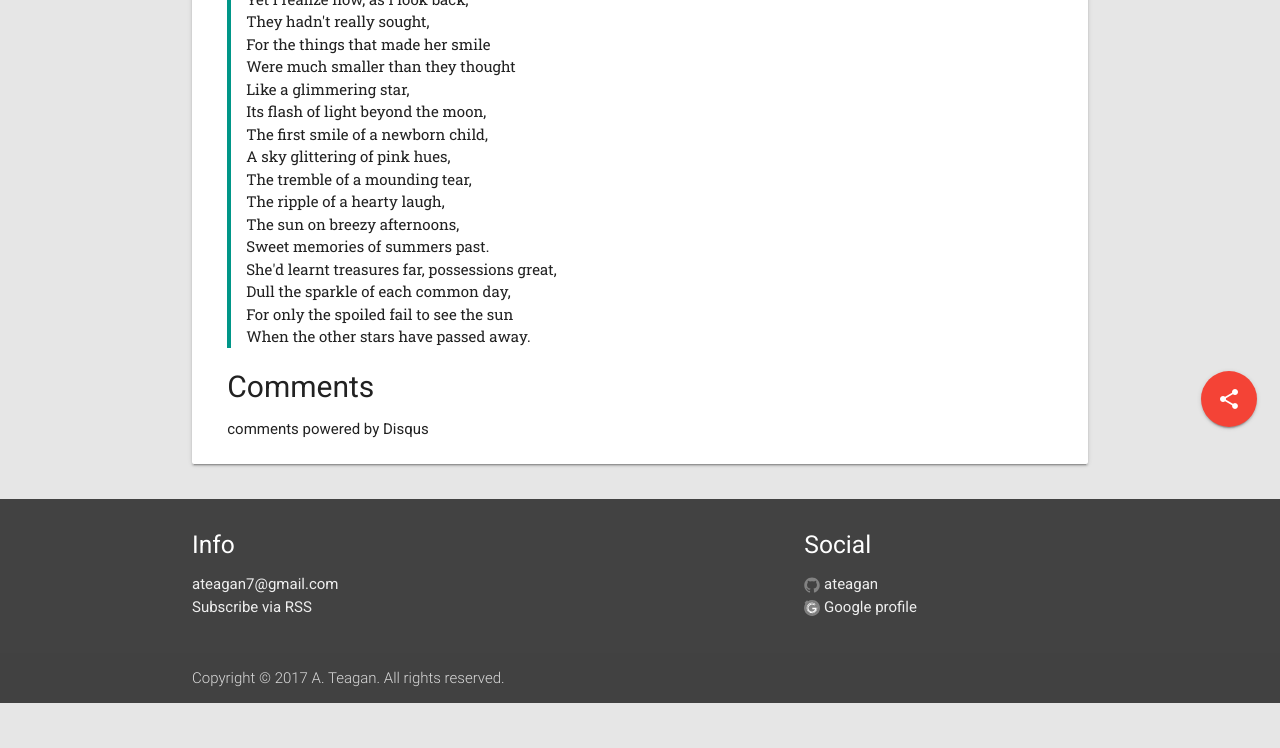
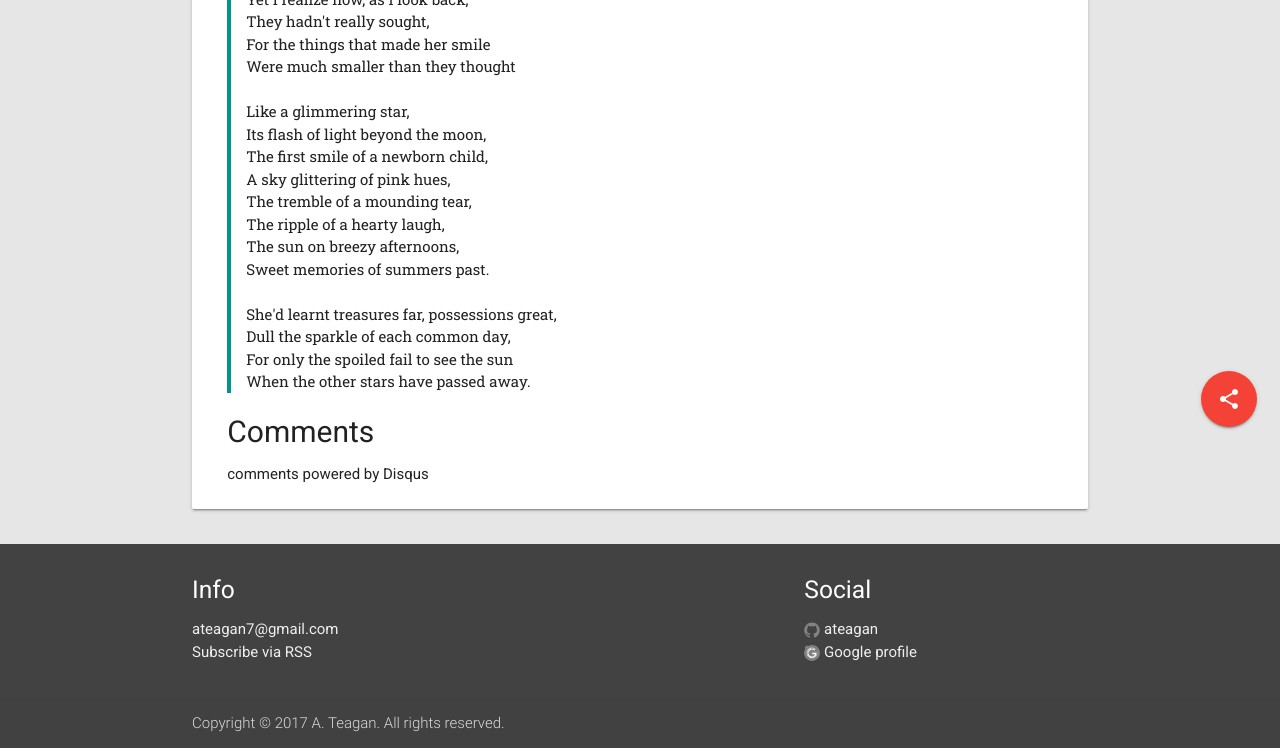
Before and after one commit to ateagan/ateagan.github.io, a Jekyll site: the page built from _posts/2016-12-29-the-sun-is-too-a-star.markdown, in a window 1280 px wide. Shown: the part 450-1198 px from the top of the page. Built offline with Jekyll 4.4.1, drawn with Linux system fonts in a browser that asks for light colours; nearby versions of some CDN libraries; some web fonts are replaced; comment, search, counter and statistics services are not loaded; before the commit the page ends 1153 px from its top, so only the background shows below that.

Commit message:
Added poem paragraphs

```diff
--- a/_layouts/page.html
+++ b/_layouts/page.html
@@ -5,7 +5,7 @@ layout: default
 <div class='card col s12'>
   <div class='card-content'>
     <h3>{{ page.title }}</h3>
-    <div class='mdl-color-text--grey-500'>
+    <div class='grey-text'>
     {{ page.date | date: '%b %-d, %Y' }}{% if page.author %} • {{ page.author }}{% endif %}{% if page.meta %} • {{ page.meta }}{% endif %}
     </div>
     <article class='post-content'>
--- a/_posts/2016-12-29-the-sun-is-too-a-star.markdown
+++ b/_posts/2016-12-29-the-sun-is-too-a-star.markdown
@@ -21,6 +21,7 @@ Yet I realize now, as I look back,<br>
 They hadn't really sought,<br>
 For the things that made her smile<br>
 Were much smaller than they thought<br>
+<br>
 
 Like a glimmering star,<br>
 Its flash of light beyond the moon,<br>
@@ -30,6 +31,7 @@ The tremble of a mounding tear,<br>
 The ripple of a hearty laugh,<br>
 The sun on breezy afternoons,<br>
 Sweet memories of summers past.<br>
+<br>
 
 She'd learnt treasures far, possessions great,<br>
 Dull the sparkle of each common day,<br>
```
